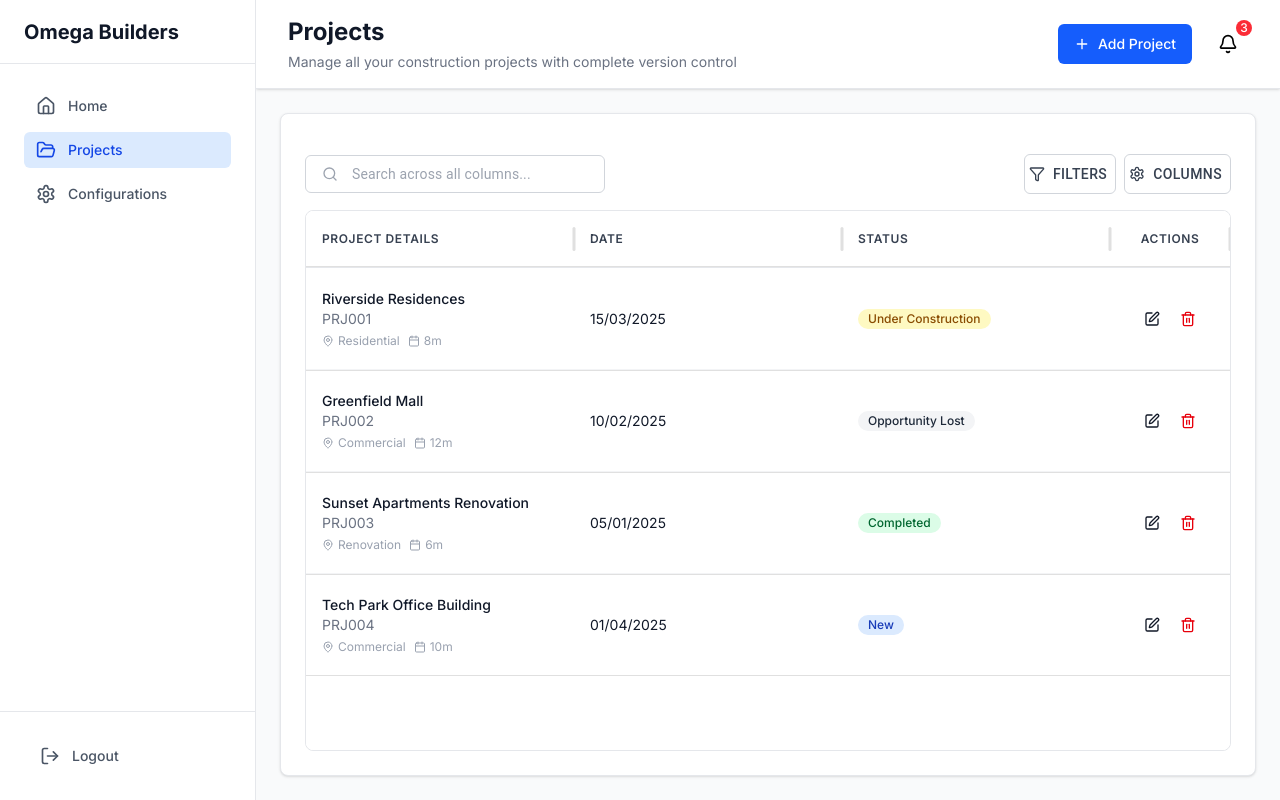
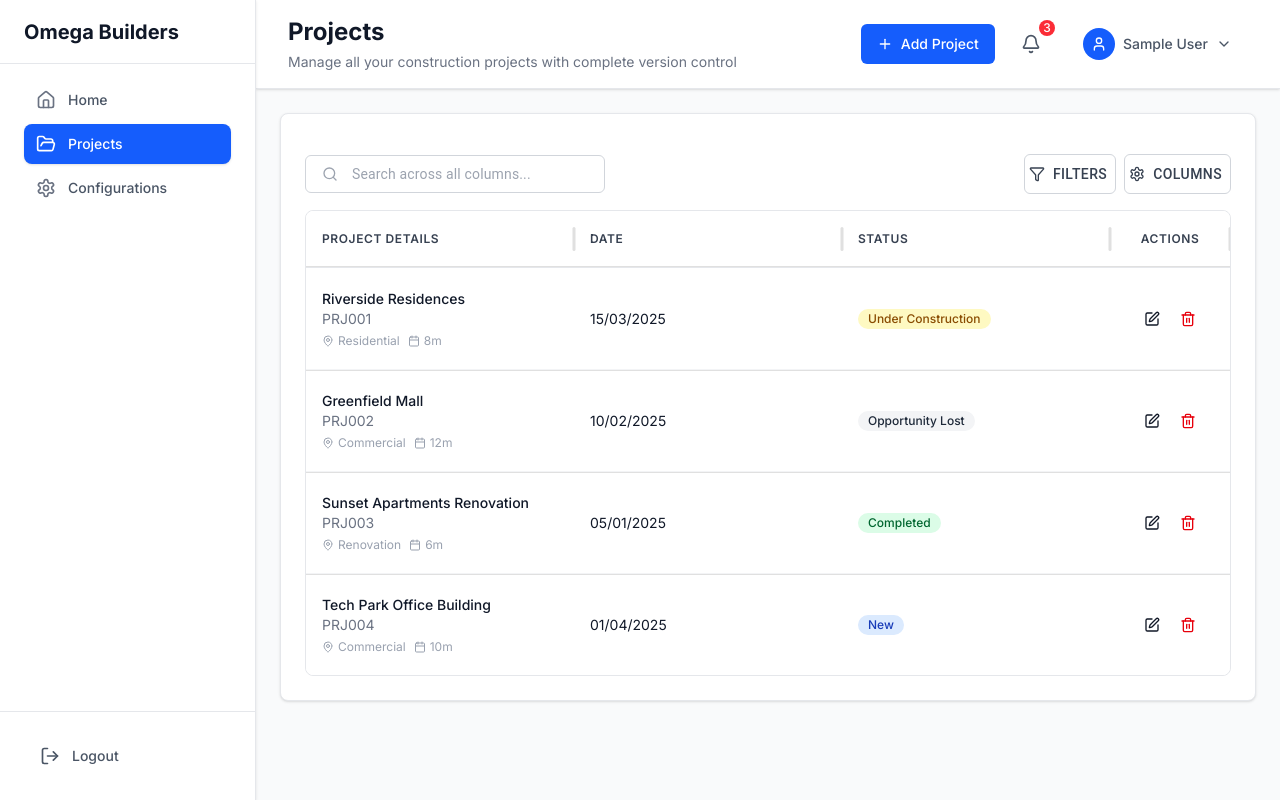
Before and after one commit to Jeffbinu/const-admin, a Next.js app: page /dashboard/projects in a window 1280 px wide. Built offline with nearby package versions, Linux system fonts and the light colour scheme; sample sign-in values are in the browser's storage.

Commit message:
navbar and header fixes

```diff
--- a/src/app/dashboard/configurations/page.tsx
+++ b/src/app/dashboard/configurations/page.tsx
@@ -73,6 +73,7 @@ export default function ConfigurationsPage() {
 
         </div>
       ),
+      hidden: undefined
     },
     {
       id: "unit",
@@ -84,6 +85,7 @@ export default function ConfigurationsPage() {
           {value}
         </span>
       ),
+      hidden: undefined
     },
     {
       id: "rate",
@@ -99,6 +101,7 @@ export default function ConfigurationsPage() {
           })}
         </span>
       ),
+      hidden: undefined
     },
   ];
 
@@ -226,6 +229,7 @@ export default function ConfigurationsPage() {
           <p className="text-xs text-gray-500 mt-1">ID: {row.id}</p>
         </div>
       ),
+      hidden: undefined
     },
     {
       id: "itemsCount",
@@ -239,6 +243,7 @@ export default function ConfigurationsPage() {
           </span>
         </div>
       ),
+      hidden: undefined
     },
     {
       id: "lastModified",
@@ -260,6 +265,7 @@ export default function ConfigurationsPage() {
           </p>
         </div>
       ),
+      hidden: undefined
     },
   ];
 
@@ -412,6 +418,7 @@ export default function ConfigurationsPage() {
           <p className="text-xs text-gray-500 mt-1">ID: {row.id}</p>
         </div>
       ),
+      hidden: undefined
     },
     {
       id: "type",
@@ -428,15 +435,14 @@ export default function ConfigurationsPage() {
         return (
           <Badge
             variant="secondary"
-            className={
-              typeColors[value as keyof typeof typeColors] ||
-              "bg-gray-100 text-gray-800"
-            }
+            className={typeColors[value as keyof typeof typeColors] ||
+              "bg-gray-100 text-gray-800"}
           >
             {value}
           </Badge>
         );
       },
+      hidden: undefined
     },
     {
       id: "lastModified",
@@ -458,6 +464,7 @@ export default function ConfigurationsPage() {
           </p>
         </div>
       ),
+      hidden: undefined
     },
   ];
 
--- a/src/components/layout/DashboardLayout.tsx
+++ b/src/components/layout/DashboardLayout.tsx
@@ -1,9 +1,8 @@
-"use client";
-import React from "react";
-
-import { cn } from "@/lib/utils";
-import Sidebar from "./Sidebar";
-import Header from "./Header";
+'use client';
+import React from 'react';
+import { cn } from '@/lib/utils';
+import Sidebar from './Sidebar';
+import Header from './Header';
 
 interface DashboardLayoutProps {
   children: React.ReactNode;
@@ -25,10 +24,20 @@ const DashboardLayout: React.FC<DashboardLayoutProps> = ({
       <Sidebar />
 
       <div className="flex-1 flex flex-col overflow-hidden md:ml-64">
-        <Header title={title} subtitle={subtitle} actions={headerActions} />
+        <Header
+          title={title}
+          subtitle={subtitle}
+          actions={headerActions}
+        />
 
-        <main className={cn("flex-1 overflow-y-auto p-4 md:p-6", className)}>
-          {children}
+        <main className={cn(
+          "flex-1 overflow-y-auto bg-gray-50",
+          "p-4 md:p-6",
+          className
+        )}>
+          <div className="">
+            {children}
+          </div>
         </main>
       </div>
     </div>
--- a/src/components/layout/Header.tsx
+++ b/src/components/layout/Header.tsx
@@ -1,21 +1,114 @@
 'use client';
-import React from 'react';
-import { Bell } from 'lucide-react';
+import React, { useState, useEffect } from 'react';
+import { Bell, Search, User, ChevronDown } from 'lucide-react';
 import { Button } from '@/components/ui/Button';
+import { cn } from '@/lib/utils';
 
 interface HeaderProps {
   title?: string;
   subtitle?: string;
   actions?: React.ReactNode;
+  isSidebarCollapsed?: boolean;
 }
 
-const Header: React.FC<HeaderProps> = ({ title, subtitle, actions }) => {
+const Header: React.FC<HeaderProps> = ({
+  title,
+  subtitle,
+  actions,
+  isSidebarCollapsed = false
+}) => {
+  const [notificationCount, setNotificationCount] = useState(3);
+  const [showUserMenu, setShowUserMenu] = useState(false);
+  const [user, setUser] = useState<{ name: string; email: string } | null>(null);
+
+  // Load user data (in production, this might come from context or props)
+  useEffect(() => {
+    try {
+      const userData = localStorage.getItem('user');
+      if (userData) {
+        setUser(JSON.parse(userData));
+      } else {
+        // Fallback user data
+        setUser({ name: 'John Doe', email: 'john@omegabuilders.com' });
+      }
+    } catch (error) {
+      console.warn('Could not load user data:', error);
+      setUser({ name: 'User', email: 'user@omegabuilders.com' });
+    }
+  }, []);
+
+  // Close user menu when clicking outside
+  useEffect(() => {
+    const handleClickOutside = (event: MouseEvent) => {
+      const target = event.target as HTMLElement;
+      if (!target.closest('[data-user-menu]')) {
+        setShowUserMenu(false);
+      }
+    };
+
+    if (showUserMenu) {
+      document.addEventListener('mousedown', handleClickOutside);
+      return () => document.removeEventListener('mousedown', handleClickOutside);
+    }
+  }, [showUserMenu]);
+
+  const handleNotificationClick = () => {
+    // In production, you might open a notifications panel
+    console.log('Notifications clicked');
+    // For demo, reduce count
+    setNotificationCount(prev => Math.max(0, prev - 1));
+  };
+
+  const handleUserMenuToggle = () => {
+    setShowUserMenu(!showUserMenu);
+  };
+
+  const handleProfileClick = () => {
+    setShowUserMenu(false);
+    // Navigate to profile page
+    console.log('Navigate to profile');
+  };
+
+  const handleSettingsClick = () => {
+    setShowUserMenu(false);
+    // Navigate to settings page
+    console.log('Navigate to settings');
+  };
+
+  const handleLogout = () => {
+    setShowUserMenu(false);
+    // Clear auth data and redirect
+    localStorage.removeItem('isAuthenticated');
+    localStorage.removeItem('user');
+    localStorage.removeItem('token');
+    window.location.href = '/login';
+  };
+
   return (
-    <header className="bg-white shadow-sm border-b border-gray-200">
-      <div className="flex items-center justify-between px-6 py-4 md:px-8">
+    <header
+      className={cn(
+        "bg-white shadow-sm border-b border-gray-200 relative z-30",
+        // Add left padding on mobile to account for menu button
+        "pl-16 md:pl-0"
+      )}
+      style={{
+        transition: 'all 0.6s cubic-bezier(0.4, 0, 0.2, 1)',
+      }}
+    >
+      <div
+        className={cn(
+          "flex items-center justify-between py-4",
+          // Adjust padding based on sidebar state - more space when collapsed
+          isSidebarCollapsed ? "px-4 md:px-6" : "px-6 md:px-8"
+        )}
+        style={{
+          transition: 'padding 0.6s cubic-bezier(0.4, 0, 0.2, 1)',
+        }}
+      >
+        {/* Left side - Title and Subtitle */}
         <div className="flex-1 min-w-0">
           {title && (
-            <h1 className="text-2xl font-bold text-gray-900 truncate">
+            <h1 className="text-xl md:text-2xl font-bold text-gray-900 truncate">
               {title}
             </h1>
           )}
@@ -26,21 +119,104 @@ const Header: React.FC<HeaderProps> = ({ title, subtitle, actions }) => {
           )}
         </div>
 
-        <div className="flex items-center space-x-4">
-          {actions}
+        {/* Right side - Actions and User Menu */}
+        <div className="flex items-center space-x-2 md:space-x-4">
+          {/* Custom Actions */}
+          {actions && (
+            <div className="hidden md:flex items-center space-x-2">
+              {actions}
+            </div>
+          )}
+
+          {/* Notifications */}
           <Button
             variant="ghost"
             size="icon"
-            className="relative"
+            className="relative text-gray-600 hover:text-gray-900 hover:bg-gray-100"
+            onClick={handleNotificationClick}
             title="Notifications"
           >
             <Bell className="h-5 w-5" />
-            <span className="absolute -top-1 -right-1 h-4 w-4 bg-red-500 text-white text-xs rounded-full flex items-center justify-center">
-              3
-            </span>
+            {notificationCount > 0 && (
+              <span className="absolute -top-1 -right-1 h-4 w-4 bg-red-500 text-white text-xs rounded-full flex items-center justify-center font-medium">
+                {notificationCount > 9 ? '9+' : notificationCount}
+              </span>
+            )}
           </Button>
+
+          {/* User Menu */}
+          <div className="relative" data-user-menu>
+            <Button
+              variant="ghost"
+              onClick={handleUserMenuToggle}
+              className={cn(
+                "flex items-center space-x-2 text-gray-600 hover:text-gray-900 hover:bg-gray-100 transition-colors duration-200",
+                showUserMenu && "bg-gray-100 text-gray-900"
+              )}
+            >
+              <div className="w-8 h-8 bg-blue-600 rounded-full flex items-center justify-center">
+                <User className="h-4 w-4 text-white" />
+              </div>
+              <div className="hidden md:block text-left">
+                <p className="text-sm font-medium truncate max-w-24">
+                  {user?.name || 'User'}
+                </p>
+              </div>
+              <ChevronDown className={cn(
+                "h-4 w-4 transition-transform duration-200 hidden md:block",
+                showUserMenu && "rotate-180"
+              )} />
+            </Button>
+
+            {/* User Dropdown Menu */}
+            {showUserMenu && (
+              <div className="absolute right-0 mt-2 w-56 bg-white rounded-lg shadow-lg border border-gray-200 py-1 z-50">
+                {/* User Info */}
+                <div className="px-4 py-3 border-b border-gray-100">
+                  <p className="text-sm font-medium text-gray-900 truncate">
+                    {user?.name || 'User'}
+                  </p>
+                  <p className="text-xs text-gray-500 truncate">
+                    {user?.email || 'user@omegabuilders.com'}
+                  </p>
+                </div>
+
+                {/* Menu Items */}
+                <div className="py-1">
+                  <button
+                    onClick={handleProfileClick}
+                    className="w-full text-left px-4 py-2 text-sm text-gray-700 hover:bg-gray-100 transition-colors duration-150"
+                  >
+                    View Profile
+                  </button>
+                  <button
+                    onClick={handleSettingsClick}
+                    className="w-full text-left px-4 py-2 text-sm text-gray-700 hover:bg-gray-100 transition-colors duration-150"
+                  >
+                    Settings
+                  </button>
+                  <div className="border-t border-gray-100 my-1"></div>
+                  <button
+                    onClick={handleLogout}
+                    className="w-full text-left px-4 py-2 text-sm text-red-600 hover:bg-red-50 transition-colors duration-150"
+                  >
+                    Sign Out
+                  </button>
+                </div>
+              </div>
+            )}
+          </div>
         </div>
       </div>
+
+      {/* Mobile Actions (if any) */}
+      {actions && (
+        <div className="md:hidden px-6 pb-4 border-t border-gray-100">
+          <div className="flex items-center space-x-2 pt-4">
+            {actions}
+          </div>
+        </div>
+      )}
     </header>
   );
 };
--- a/src/components/layout/Sidebar.tsx
+++ b/src/components/layout/Sidebar.tsx
@@ -1,76 +1,156 @@
-'use client';
-import React, { useState } from 'react';
-import Link from 'next/link';
-import { usePathname } from 'next/navigation';
+"use client";
+import React, { useState, useEffect, useCallback, useMemo } from "react";
+import Link from "next/link";
+import { usePathname } from "next/navigation";
 import {
   Home,
   FolderOpen,
   Settings,
   LogOut,
   Menu,
-  X
-} from 'lucide-react';
-import { cn } from '@/lib/utils';
-import { Button } from '@/components/ui/Button';
+  X,
+} from "lucide-react";
+import { cn } from "@/lib/utils";
+import { Button } from "@/components/ui/Button";
 
 interface NavigationItem {
   name: string;
   href: string;
   icon: React.ComponentType<{ className?: string }>;
+  badge?: string | number;
 }
-
-const navigation: NavigationItem[] = [
-  { name: 'Home', href: '/dashboard', icon: Home },
-  { name: 'Projects', href: '/dashboard/projects', icon: FolderOpen },
-  { name: 'Configurations', href: '/dashboard/configurations', icon: Settings },
-];
 
 interface SidebarProps {
   className?: string;
 }
 
+const NAVIGATION_ITEMS: NavigationItem[] = [
+  { name: "Home", href: "/dashboard", icon: Home },
+  { name: "Projects", href: "/dashboard/projects", icon: FolderOpen },
+  { name: "Configurations", href: "/dashboard/configurations", icon: Settings },
+];
+
 const Sidebar: React.FC<SidebarProps> = ({ className }) => {
   const pathname = usePathname();
   const [isMobileMenuOpen, setIsMobileMenuOpen] = useState(false);
 
-  const handleLogout = () => {
-    // Clear auth data and redirect to login
-    localStorage.removeItem('isAuthenticated');
-    window.location.href = '/login';
-  };
+  // Event handlers
+  const handleEscape = useCallback((e: KeyboardEvent) => {
+    if (e.key === "Escape" && isMobileMenuOpen) {
+      setIsMobileMenuOpen(false);
+    }
+  }, [isMobileMenuOpen]);
 
-  const SidebarContent = () => (
+  const handleMobileMenuClose = useCallback(() => {
+    setIsMobileMenuOpen(false);
+  }, []);
+
+  const handleLogout = useCallback(async () => {
+    try {
+      // Clear auth data
+      ["isAuthenticated", "user", "token"].forEach(key => {
+        localStorage.removeItem(key);
+      });
+
+      setIsMobileMenuOpen(false);
+      window.location.href = "/login";
+    } catch (error) {
+      console.error("Logout error:", error);
+      window.location.href = "/login";
+    }
+  }, []);
+
+  // Effects
+  useEffect(() => {
+    document.addEventListener("keydown", handleEscape);
+    return () => document.removeEventListener("keydown", handleEscape);
+  }, [handleEscape]);
+
+  useEffect(() => {
+    document.body.style.overflow = isMobileMenuOpen ? "hidden" : "unset";
+    return () => {
+      document.body.style.overflow = "unset";
+    };
+  }, [isMobileMenuOpen]);
+
+  // Memoized active items
+  const activeItems = useMemo(() => {
+    return NAVIGATION_ITEMS.map(item => ({
+      ...item,
+      isActive: pathname === item.href ||
+        (item.href !== "/dashboard" && pathname.startsWith(item.href))
+    }));
+  }, [pathname]);
+
+  // Navigation item component
+  const NavigationItem = React.memo(({
+    item,
+    isActive,
+    isMobile,
+    onClick
+  }: {
+    item: NavigationItem & { isActive: boolean };
+    isActive: boolean;
+    isMobile: boolean;
+    onClick?: () => void;
+  }) => (
+    <Link
+      href={item.href}
+      onClick={onClick}
+      className={cn(
+        "group flex items-center text-sm font-medium rounded-lg transition-all duration-200 ease-out px-3 py-2.5",
+        isActive
+          ? "bg-blue-600 text-white shadow-sm"
+          : "text-gray-600 hover:bg-gray-50 hover:text-gray-900"
+      )}
+    >
+      <item.icon
+        className={cn(
+          "flex-shrink-0 h-5 w-5 mr-3 transition-colors duration-200",
+          isActive ? "text-white" : "text-gray-500 group-hover:text-gray-700"
+        )}
+      />
+
+      <span className="truncate transition-opacity duration-200">
+        {item.name}
+      </span>
+
+      {item.badge && (
+        <span
+          className={cn(
+            "ml-auto inline-flex items-center justify-center px-2 py-0.5 text-xs font-medium rounded-full",
+            isActive ? "bg-blue-500 text-blue-100" : "bg-gray-200 text-gray-600"
+          )}
+        >
+          {item.badge}
+        </span>
+      )}
+    </Link>
+  ));
+
+  NavigationItem.displayName = "NavigationItem";
+
+  // Sidebar content component
+  const SidebarContent = React.memo(({ isMobile = false }: { isMobile?: boolean }) => (
     <div className="flex flex-col h-full">
-      {/* Logo */}
-      <div className="flex items-center h-16 px-6 border-b border-gray-200">
-        <div className="flex items-center">
-          <div className="flex-shrink-0">
-            <span className="text-xl font-bold text-gray-900">Omega Builders</span>
-          </div>
-        </div>
+      {/* Header */}
+      <div className="flex items-center px-6 border-b border-gray-200 h-16">
+        <span className="text-xl font-bold text-gray-900 truncate">
+          Omega Builders
+        </span>
       </div>
 
       {/* Navigation */}
-      <nav className="flex-1 px-6 py-6 space-y-2">
-        {navigation.map((item) => {
-          const isActive = pathname === item.href;
-          return (
-            <Link
-              key={item.name}
-              href={item.href}
-              className={cn(
-                "flex items-center px-3 py-2 text-sm font-medium rounded-md transition-colors duration-150",
-                isActive
-                  ? "bg-blue-100 text-blue-700"
-                  : "text-gray-600 hover:bg-gray-100 hover:text-gray-900"
-              )}
-              onClick={() => setIsMobileMenuOpen(false)}
-            >
-              <item.icon className="mr-3 h-5 w-5" />
-              {item.name}
-            </Link>
-          );
-        })}
+      <nav className="flex-1 px-6 py-4 space-y-1">
+        {activeItems.map((item) => (
+          <NavigationItem
+            key={item.name}
+            item={item}
+            isActive={item.isActive}
+            isMobile={isMobile}
+            onClick={isMobile ? handleMobileMenuClose : undefined}
+          />
+        ))}
       </nav>
 
       {/* Logout Button */}
@@ -78,20 +158,29 @@ const Sidebar: React.FC<SidebarProps> = ({ className }) => {
         <Button
           variant="ghost"
           onClick={handleLogout}
-          className="w-full justify-start text-gray-600 hover:text-gray-900"
+          className="w-full justify-start text-gray-600 hover:text-gray-900 hover:bg-gray-50 transition-all duration-200"
         >
-          <LogOut className="mr-3 h-5 w-5" />
-          Logout
+          <LogOut className="h-5 w-5 mr-3 flex-shrink-0" />
+          <span className="transition-opacity duration-200">
+            Logout
+          </span>
         </Button>
       </div>
     </div>
-  );
+  ));
+
+  SidebarContent.displayName = "SidebarContent";
 
   return (
     <>
       {/* Desktop Sidebar */}
-      <div className={cn("hidden md:flex md:w-64 md:flex-col md:fixed md:inset-y-0", className)}>
-        <div className="flex flex-col flex-grow border-r border-gray-200 bg-white overflow-y-auto">
+      <div
+        className={cn(
+          "hidden md:flex md:flex-col md:fixed md:inset-y-0 md:w-64 z-40",
+          className
+        )}
+      >
+        <div className="flex flex-col flex-grow border-r border-gray-200 bg-white shadow-sm overflow-hidden">
           <SidebarContent />
         </div>
       </div>
@@ -102,7 +191,7 @@ const Sidebar: React.FC<SidebarProps> = ({ className }) => {
           variant="outline"
           size="icon"
           onClick={() => setIsMobileMenuOpen(true)}
-          className="bg-white shadow-md"
+          className="bg-white shadow-lg border-gray-200 hover:bg-gray-50"
         >
           <Menu className="h-5 w-5" />
         </Button>
@@ -110,20 +199,25 @@ const Sidebar: React.FC<SidebarProps> = ({ className }) => {
 
       {/* Mobile Sidebar Overlay */}
       {isMobileMenuOpen && (
-        <div className="fixed inset-0 flex z-40 md:hidden">
-          <div className="fixed inset-0 bg-gray-600 bg-opacity-75" onClick={() => setIsMobileMenuOpen(false)} />
-          <div className="relative flex-1 flex flex-col max-w-xs w-full bg-white">
+        <div className="fixed inset-0 flex z-50 md:hidden">
+          <div
+            className="fixed inset-0 bg-black bg-opacity-50 transition-opacity duration-300"
+            onClick={handleMobileMenuClose}
+          />
+
+          <div className="relative flex-1 flex flex-col max-w-xs w-full bg-white transform transition-transform duration-300 ease-out shadow-xl">
             <div className="absolute top-0 right-0 -mr-12 pt-2">
               <Button
                 variant="ghost"
                 size="icon"
-                onClick={() => setIsMobileMenuOpen(false)}
-                className="text-white"
+                onClick={handleMobileMenuClose}
+                className="text-white hover:bg-white hover:bg-opacity-20"
               >
                 <X className="h-6 w-6" />
               </Button>
             </div>
-            <SidebarContent />
+
+            <SidebarContent isMobile />
           </div>
         </div>
       )}
```
